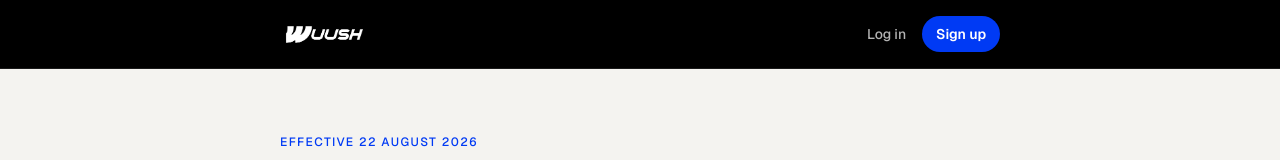
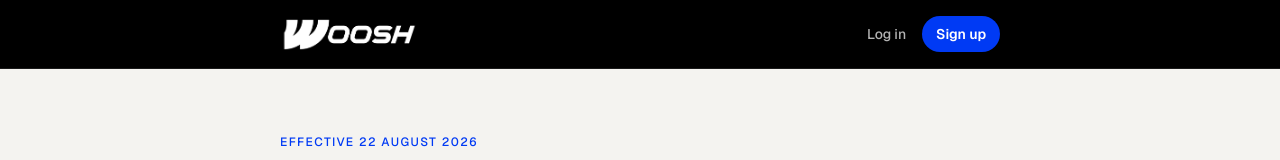
Before and after one commit to teamneukleos/woosh-frontend, a Next.js app: page /privacy in a window 1280 px wide. Shown: the top 160 px of the page. Built offline with nearby package versions, Linux system fonts and the light colour scheme; no server answers.

Commit message:
Replace legacy dashboard logo with Woosh branding

```diff
--- a/src/components/ui/logo.tsx
+++ b/src/components/ui/logo.tsx
@@ -56,7 +56,7 @@ export function Logo({
         <Image
           src={
             light
-              ? "/brand/woosh-wordmark-light.png"
+              ? "/brand/woosh-light.png"
               : "/brand/woosh-wordmark-dark.png"
           }
           alt="Woosh"
```
Also changed, not shown: public/brand/wuush-wordmark-dark.png (deleted), public/brand/wuush-wordmark-light.png (deleted).
